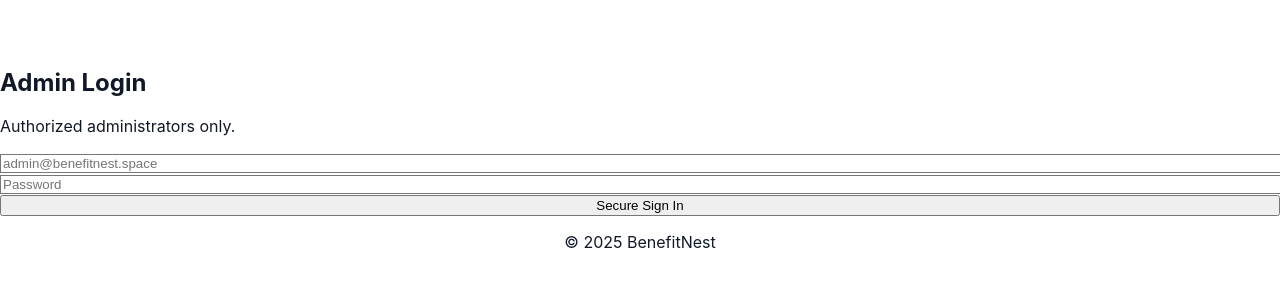
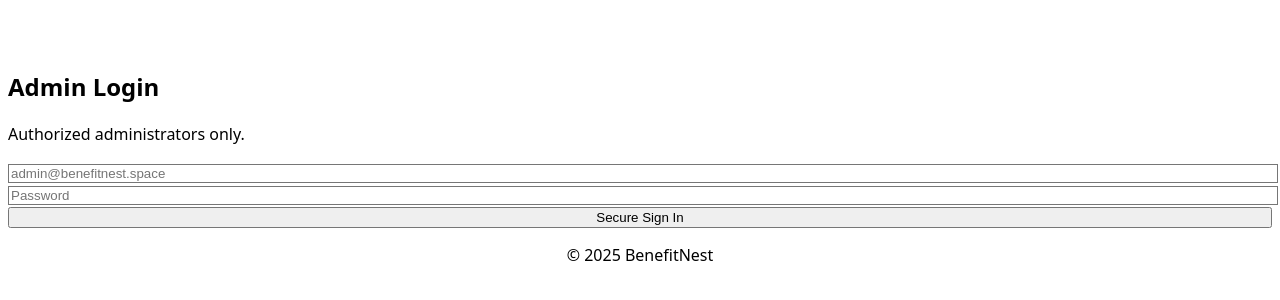
Before and after one commit to sanjaisinghraj/benefitnest-frontend, a Next.js app: page /admin/login in a window 1280 px wide. Shown: the part 242-542 px from the top of the page. Built offline with nearby package versions, Linux system fonts and the light colour scheme.

Commit message:
fix: enable tailwind properly (globals.css)

```diff
--- a/app/globals.css
+++ b/app/globals.css
@@ -2,16 +2,13 @@
 @tailwind components;
 @tailwind utilities;
 
-/* Custom globals */
+/* Optional global tweaks */
 html,
 body {
-  padding: 0;
-  margin: 0;
+  height: 100%;
 }
 
 body {
-  background-color: #ffffff;
-  color: #111827;
-  font-family: Inter, system-ui, -apple-system, BlinkMacSystemFont,
+  font-family: system-ui, -apple-system, BlinkMacSystemFont,
     "Segoe UI", Roboto, Helvetica, Arial, sans-serif;
 }
```
